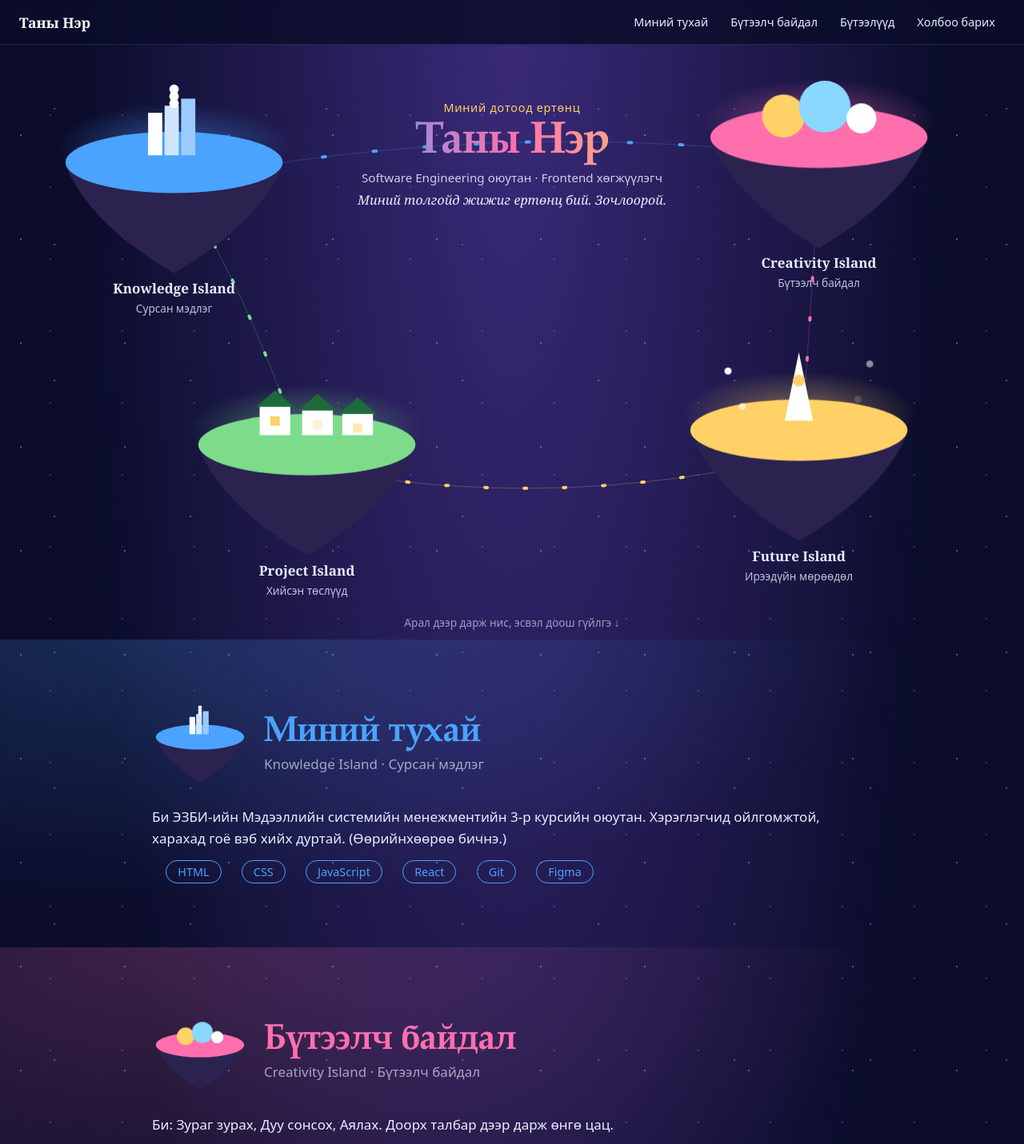
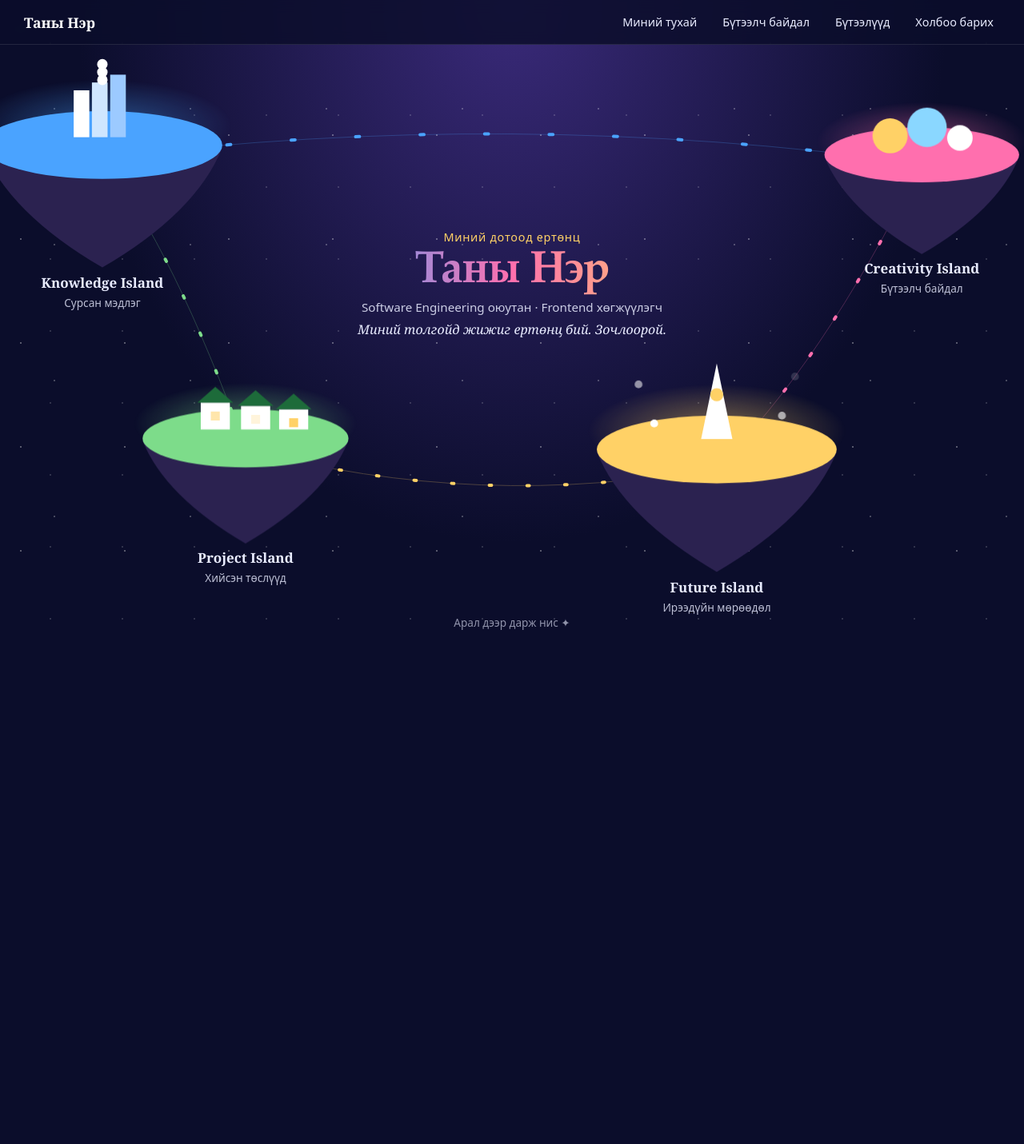
Before and after one commit to b23fa1241-cmyk/my-portfolio, a React (Vite) app: page / in a window 1280 px wide. Shown: the top 1431 px of the page at 80% size. After the commit the page ends 800 px from the top, so only its background shows below. Built offline with nearby package versions, Linux system fonts and the light colour scheme.

Commit message:
Арлуудыг тарааж байршуулсан

```diff
--- a/App.jsx
+++ b/App.jsx
@@ -1,12 +1,12 @@
-import { useRef, useState } from 'react'
+import { useEffect, useRef, useState } from 'react'
 import { me, knowledge, hobbies, projects, dreams } from './data'
 
 // cx: төвийн x (%), y: дээд ирмэг (%), ly: гэрлийн замын y (%)
 const ISLANDS = [
-  { id: 'knowledge', nav: 'Миний тухай', en: 'Knowledge Island', mn: 'Сурсан мэдлэг', c: '#4aa3ff', cx: 17, y: '6%', ly: 23, p: 10, t: '7s' },
-  { id: 'creativity', nav: 'Бүтээлч байдал', en: 'Creativity Island', mn: 'Бүтээлч байдал', c: '#ff6fae', cx: 80, y: '2%', ly: 19, p: 18, t: '5s' },
-  { id: 'project', nav: 'Бүтээлүүд', en: 'Project Island', mn: 'Хийсэн төслүүд', c: '#7ddc8a', cx: 30, y: '54%', ly: 71, p: 26, t: '8s' },
-  { id: 'future', nav: 'Холбоо барих', en: 'Future Island', mn: 'Ирээдүйн мөрөөдөл', c: '#ffd166', cx: 78, y: '52%', ly: 69, p: 14, t: '9s' },
+  { id: 'knowledge', nav: 'Миний тухай', en: 'Knowledge Island', mn: 'Сурсан мэдлэг', c: '#4aa3ff', cx: 10, y: '2%', ly: 19, s: 1.1, p: 10, t: '7s' },
+  { id: 'creativity', nav: 'Бүтээлч байдал', en: 'Creativity Island', mn: 'Бүтээлч байдал', c: '#ff6fae', cx: 90, y: '6%', ly: 20, s: 0.9, p: 18, t: '5s' },
+  { id: 'project', nav: 'Бүтээлүүд', en: 'Project Island', mn: 'Хийсэн төслүүд', c: '#7ddc8a', cx: 24, y: '54%', ly: 68, s: 0.95, p: 26, t: '8s' },
+  { id: 'future', nav: 'Холбоо барих', en: 'Future Island', mn: 'Ирээдүйн мөрөөдөл', c: '#ffd166', cx: 70, y: '54%', ly: 71, s: 1.1, p: 14, t: '9s' },
 ]
 
 function Deco({ id }) {
@@ -74,22 +74,45 @@ function IslandSvg({ id }) {
   )
 }
 
+const fromHash = () => ISLANDS.find((i) => '#' + i.id === location.hash)?.id || null
+const ZOOM = 1.8
+
 export default function App() {
-  const [fly, setFly] = useState(null)
+  const [fly, setFly] = useState(fromHash)       // камер аль арал руу ойртсон бэ
+  const [active, setActive] = useState(fromHash) // аль арлын мэдээлэл нээлттэй вэ
   const [meteors, setMeteors] = useState(false)
   const wref = useRef(null)
   const raf = useRef(0)
+  const timer = useRef(0)
+  const push = (id) => history.pushState(null, '', id ? '#' + id : location.pathname + location.search)
+
+  // Арал дээр дарах ч, навигацийн холбоос ч, ‹ › сум ч энэ нэг функцийг дуудна
+  const open = (id) => {
+    clearTimeout(timer.current)
+    push(id)
+    setFly(id)
+    if (active) setActive(id) // арлаас арал руу шууд шилжинэ (камер дамжина)
+    else timer.current = setTimeout(() => setActive(id), 650)
+  }
+  const close = () => { clearTimeout(timer.current); push(null); setActive(null); setFly(null) }
+
+  const k = ISLANDS.findIndex((i) => i.id === active)
+  const cur = ISLANDS[k]
+  const prev = ISLANDS[(k + 3) % 4], next = ISLANDS[(k + 1) % 4]
   const target = ISLANDS.find((i) => i.id === fly)
 
-  // Арал руу «нисээд», дараа нь харгалзах хэсэг рүү гүйлгэнэ
-  const pick = (id) => {
-    if (fly) return
-    setFly(id)
-    setTimeout(() => {
-      document.getElementById(id)?.scrollIntoView({ behavior: 'smooth' })
-      setTimeout(() => setFly(null), 700)
-    }, 650)
+  useEffect(() => {
+    const key = (e) => {
+      if (e.key === 'Escape') close()
+      if (cur && e.key === 'ArrowLeft') open(prev.id)
+      if (cur && e.key === 'ArrowRight') open(next.id)
     }
+    const pop = () => { const id = fromHash(); setActive(id); setFly(id) } // хөтчийн «Back» товч
+    addEventListener('keydown', key)
+    addEventListener('popstate', pop)
+    return () => { removeEventListener('keydown', key); removeEventListener('popstate', pop) }
+  })
+
   const secret = () => { setMeteors(true); setTimeout(() => setMeteors(false), 4500) }
   const move = (e) => {
     if (raf.current) return
@@ -102,21 +125,26 @@ export default function App() {
       el.style.setProperty('--my', clientY / innerHeight - 0.5)
     })
   }
+  // Сонгосон арлыг дэлгэцийн дээд хэсгийн голд аваачна
+  const cam = target ? `translate(${-ZOOM * (target.cx - 50)}%, ${-20 - ZOOM * (target.ly - 50)}%) scale(${ZOOM})` : 'none'
 
   return (
     <>
       <nav className="nav">
-        <a className="brand" href="#home">{me.name}</a>
-        <div>{ISLANDS.map((i) => <a key={i.id} href={`#${i.id}`}>{i.nav}</a>)}</div>
+        <button className="brand" onClick={close}>{me.name}</button>
+        <div>
+          {ISLANDS.map((i) => (
+            <a key={i.id} href={`#${i.id}`} className={active === i.id ? 'on' : ''} style={{ '--c': i.c }}
+              aria-current={active === i.id ? 'page' : undefined} onClick={(e) => { e.preventDefault(); open(i.id) }}>{i.nav}</a>
+          ))}
+        </div>
       </nav>
 
-      <main onMouseMove={move}>
-        <section id="home" className="home">
-          <div ref={wref} className={'world' + (fly ? ' has-fly' : '')}
-            style={{ transformOrigin: target ? `${target.cx}% ${target.ly}%` : '50% 50%' }}>
+      <main className="home" onMouseMove={move}>
+        <div ref={wref} className={'world' + (fly ? ' has-fly' : '')} style={{ transform: cam }}>
           <svg className="lanes" viewBox="0 0 100 100" preserveAspectRatio="none" aria-hidden="true">
             {ISLANDS.map((a, i) => {
-                const b = ISLANDS[[1, 3, 0, 2][i]] // Knowledge→Creativity→Future→Project→Knowledge
+              const b = ISLANDS[[1, 3, 0, 2][i]]
               const d = `M${a.cx} ${a.ly} Q${(a.cx + b.cx) / 2} ${(a.ly + b.ly) / 2 + (i % 2 ? 9 : -9)} ${b.cx} ${b.ly}`
               return (<g key={a.id} stroke={a.c} fill="none">
                 <path d={d} className="lane" vectorEffect="non-scaling-stroke" />
@@ -132,36 +160,36 @@ export default function App() {
           </header>
 
           {ISLANDS.map((i) => (
-              <button key={i.id} className={'isl' + (fly === i.id ? ' on' : '')} onClick={() => pick(i.id)}
-                style={{ '--c': i.c, '--cx': i.cx, '--y': i.y, '--p': i.p, '--t': i.t }} aria-label={`${i.en}: ${i.mn}`}>
+            <button key={i.id} className={'isl' + (fly === i.id ? ' on' : '')} onClick={() => open(i.id)}
+              style={{ '--c': i.c, '--cx': i.cx, '--y': i.y, '--s': i.s, '--p': i.p, '--t': i.t }} aria-label={`${i.en}: ${i.mn}`}>
               <IslandSvg id={i.id} />
               <b>{i.en}</b><span>{i.mn}</span>
             </button>
           ))}
-            <p className="scrollhint">Арал дээр дарж нис, эсвэл доош гүйлгэ ↓</p>
+          <p className="scrollhint">Арал дээр дарж нис ✦</p>
+        </div>
+
+        {cur && (
+          <div className="veil" onClick={close}>
+            <section key={cur.id} className="panel" style={{ '--c': cur.c }} role="dialog" aria-label={cur.en} onClick={(e) => e.stopPropagation()}>
+              <button className="x" onClick={close} aria-label="Хаах">×</button>
+              <div className="pbody">
+              <header className="ph-head">
+                <div><h2>{cur.nav}</h2><p>{cur.en} · {cur.mn}</p></div>
+              </header>
+              <Panel id={cur.id} onSecret={secret} />
               </div>
             </section>
-
-        {ISLANDS.map((i) => (
-          <section key={i.id} id={i.id} className="sec" style={{ '--c': i.c }}>
-            <div className="inner">
-              <header className="sh">
-                <IslandSvg id={i.id} />
-                <div><h2>{i.nav}</h2><p>{i.en} · {i.mn}</p></div>
-              </header>
-              <Panel id={i.id} onSecret={secret} />
           </div>
-          </section>
-        ))}
+        )}
       </main>
 
       {meteors && (
         <div className="rain" aria-live="polite">
-          {Array.from({ length: 22 }, (_, k) => <i key={k} style={{ left: `${(k * 53) % 100}%`, animationDelay: `${(k % 7) * 0.2}s` }} />)}
+          {Array.from({ length: 22 }, (_, j) => <i key={j} style={{ left: `${(j * 53) % 100}%`, animationDelay: `${(j % 7) * 0.2}s` }} />)}
           <p>Ирээдүй чинь одоо эхэлж байна 🚀</p>
         </div>
       )}
-      <footer>© {new Date().getFullYear()} {me.name} · React-ээр өөрөө бичсэн</footer>
     </>
   )
 }
--- a/styles.css
+++ b/styles.css
@@ -1,29 +1,36 @@
 :root{--ink:#e9ecff;--night:#0b0d2b;--H:max(520px,calc(100dvh - 56px))}
 *{box-sizing:border-box;margin:0}
-body{color:var(--ink);font:17px/1.6 system-ui,sans-serif;background:
+body{color:var(--ink);font:17px/1.6 system-ui,sans-serif;overflow:hidden;background:
  radial-gradient(1.5px 1.5px at 20% 30%,#fff9,transparent),radial-gradient(1px 1px at 70% 60%,#fff8,transparent),
  radial-gradient(1.5px 1.5px at 40% 80%,#fff7,transparent),
  radial-gradient(ellipse at 50% 0%,#3a2a7a,var(--night) 60%) var(--night);
  background-size:130px 130px,90px 90px,170px 170px,100% 100%;min-height:100vh}
 h1,h2,h3{font-family:"Palatino Linotype",Palatino,Georgia,serif;line-height:1.1}
-
-
-
-
-
-
-
-
-.isl{--iw:min(24vw,calc((var(--H)/2 - 60px)/.85));position:absolute;z-index:1;left:calc(var(--cx)*1%);top:var(--y);
- width:var(--iw);margin-left:calc(var(--iw)/-2);background:none;border:0;color:var(--ink);cursor:pointer;font:inherit;text-align:center;
+button{font:inherit;color:inherit}
+.nav{position:sticky;top:0;z-index:20;height:56px;display:flex;align-items:center;justify-content:space-between;padding:0 24px;background:#0b0d2bd9;backdrop-filter:blur(8px);border-bottom:1px solid #ffffff1a}
+.brand{font:700 1.1rem Georgia,serif;color:#fff;background:none;border:0;cursor:pointer}
+.nav div{display:flex;gap:4px;flex-wrap:wrap}
+.nav div a{color:var(--ink);text-decoration:none;padding:6px 14px;border-radius:999px;font-size:.9rem;transition:background .2s}
+.nav div a:hover,.nav div a:focus-visible{background:#ffffff26;outline:none}
+.nav div a.on{background:var(--c);color:#0b0d2b;font-weight:700}
+.home{position:relative;height:var(--H);overflow:hidden}
+.world{position:relative;height:100%;transition:transform .8s cubic-bezier(.65,0,.25,1)}
+.hero{position:absolute;left:50%;top:40%;translate:-50% -50%;width:min(38%,560px);text-align:center;transition:opacity .4s}
+.has-fly .hero,.has-fly .scrollhint{opacity:0}
+.hello{color:#ffd166;letter-spacing:.05em;font-size:.9rem}
+h1{font-size:clamp(2rem,4.4vw,4.2rem);margin:2px 0;background:linear-gradient(90deg,#4aa3ff,#ff6fae,#ffd166);-webkit-background-clip:text;background-clip:text;color:transparent}
+.role{opacity:.85;font-size:.95rem;line-height:1.4}.line{font:italic 1rem/1.4 Georgia,serif;margin-top:6px}
+.scrollhint{position:absolute;bottom:10px;left:50%;translate:-50% 0;opacity:.6;font-size:.85rem;transition:opacity .4s}
+.isl{--iw:min(24vw,calc((var(--H)*.43 - 52px)/.85));position:absolute;z-index:1;left:calc(var(--cx)*1%);top:var(--y);
+ width:calc(var(--iw)*var(--s,1));margin-left:calc(var(--iw)*var(--s,1)/-2);background:none;border:0;cursor:pointer;text-align:center;
  translate:calc(var(--mx,0)*var(--p)*-2px) calc(var(--my,0)*var(--p)*-2px);
  transition:translate .35s ease-out,scale .25s,opacity .4s;animation:float var(--t) ease-in-out infinite;will-change:translate,transform}
 .isl::before{content:"";position:absolute;z-index:-1;left:2%;right:2%;top:10%;height:36%;background:radial-gradient(closest-side,var(--c),transparent);opacity:.45}
 .isl svg{width:100%;display:block}
-.isl b{display:block;font-family:Georgia,serif;line-height:1.2}.isl span{opacity:.8;font-size:.85rem}
-.isl:hover,.isl:focus-visible{scale:1.06}
-.isl:focus-visible{outline:2px dashed var(--c);outline-offset:6px}
-.has-fly .isl:not(.on){opacity:0}
+.isl b{display:block;font-family:Georgia,serif;line-height:1.2;transition:opacity .3s}.isl span{opacity:.8;font-size:.85rem;transition:opacity .3s}
+.isl:hover,.isl:focus-visible{scale:1.06;outline:none}
+.has-fly .isl:not(.on){opacity:0;pointer-events:none}
+.isl.on b,.isl.on span{opacity:0}
 @keyframes float{50%{transform:translateY(-12px)}}
 .blob{transform-box:fill-box;transform-origin:center;animation:wob 2.4s ease-in-out infinite}
 @keyframes wob{50%{transform:scale(1.3)}}
@@ -33,60 +40,38 @@ h1,h2,h3{font-family:"Palatino Linotype",Palatino,Georgia,serif;line-height:1.1}
 .lane{stroke-width:1;opacity:.25}
 .pulse{stroke-width:4;stroke-linecap:round;stroke-dasharray:6 94;animation:run 4.4s linear infinite}
 @keyframes run{from{stroke-dashoffset:6}to{stroke-dashoffset:-94}}
-
+.veil{position:fixed;inset:56px 0 0;z-index:5;display:flex;justify-content:center;align-items:flex-end;padding:16px;background:linear-gradient(transparent 25%,#05061acc 70%);animation:fade .3s}
 @keyframes fade{from{opacity:0}}
-
-@keyframes pop{from{transform:scale(.6);opacity:0}}
-
-
-
-
+.panel{position:relative;width:min(780px,100%);background:#0b0d2bf2;border:2px solid var(--c);border-radius:28px 6px 28px 6px;box-shadow:0 0 50px color-mix(in srgb,var(--c) 45%,transparent);animation:pop .35s cubic-bezier(.2,1.4,.4,1)}
+.pbody{max-height:54vh;overflow:auto;padding:50px 28px 26px;border-radius:inherit}
+@keyframes pop{from{transform:scale(.7);opacity:0}}
+.ph-head{display:flex;align-items:center;justify-content:center;gap:10px;text-align:center;margin-bottom:14px}
+.ph-head h2{font-size:clamp(1.6rem,4vw,2.4rem);color:var(--c)}.ph-head p{opacity:.65;font-size:.9rem}
+.x{position:absolute;right:12px;top:10px;z-index:2;width:34px;height:34px;border-radius:50%;background:#0b0d2b;border:1px solid var(--c);color:var(--c);font-size:1.3rem;line-height:1;cursor:pointer}
+.x:hover,.x:focus-visible{background:color-mix(in srgb,var(--c) 25%,#0b0d2b);outline:none}
+.panel h3{margin:14px 0 4px}.panel a{color:var(--c);font-weight:600}.panel li{margin-left:1.2em}
 .chips{display:flex;flex-wrap:wrap;gap:8px;list-style:none;margin-top:14px;padding:0}
 .chips li{margin:0;border:1px solid var(--c);color:var(--c);border-radius:999px;padding:2px 14px;font-size:.9rem}
-.paint{position:relative;height:200px;margin-top:12px;border:1px dashed var(--c);border-radius:14px;overflow:hidden;cursor:crosshair}
+.paint{position:relative;height:150px;margin-top:12px;border:1px dashed var(--c);border-radius:14px;overflow:hidden;cursor:crosshair}
 .paint i{position:absolute;width:34px;height:34px;margin:-17px;border-radius:50%;animation:pop .3s}
+.ph{position:absolute;inset:0;display:grid;place-items:center;opacity:.5;font-style:normal;pointer-events:none}
 .grid{display:grid;grid-template-columns:repeat(auto-fit,minmax(190px,1fr));gap:16px}
 .card{text-decoration:none;color:var(--ink)!important;font-weight:400!important}
-.shot{height:100px;border-radius:12px;display:grid;place-items:center;font:700 2.6rem Georgia,serif;color:#fff8}
+.shot{height:90px;border-radius:12px;display:grid;place-items:center;font:700 2.4rem Georgia,serif;color:#fff8}
 .card h3{margin:8px 0 2px}.card small{opacity:.6}
-.secret{position:absolute;right:18px;bottom:14px;background:none;border:0;color:var(--c);opacity:.15;font-size:1.1rem;cursor:pointer}
+.secret{position:absolute;right:16px;bottom:8px;background:none;border:0;color:var(--c);opacity:.15;font-size:1.1rem;cursor:pointer}
 .secret:hover{opacity:.8}
-.rain{position:fixed;inset:0;z-index:9;pointer-events:none;overflow:hidden}
+.rain{position:fixed;inset:0;z-index:30;pointer-events:none;overflow:hidden}
 .rain i{position:absolute;top:-120px;width:2px;height:110px;background:linear-gradient(#fff,transparent);transform:rotate(25deg);animation:fall 1.3s linear infinite}
 @keyframes fall{to{transform:translate(-320px,115vh) rotate(25deg)}}
 .rain p{position:absolute;top:42%;width:100%;text-align:center;font:700 clamp(1.4rem,5vw,2.6rem) Georgia,serif;text-shadow:0 0 20px #ffd166;animation:pop .6s}
-
-
-@media (prefers-reduced-motion:reduce){*{animation:none!important;transition:none!important}}
-
-html{scroll-behavior:smooth;scroll-padding-top:56px}
-.nav{position:sticky;top:0;z-index:20;height:56px;display:flex;align-items:center;justify-content:space-between;padding:0 24px;background:#0b0d2bd9;backdrop-filter:blur(8px);border-bottom:1px solid #ffffff1a}
-.brand{font:700 1.1rem Georgia,serif;color:#fff;text-decoration:none}
-.nav div{display:flex;gap:4px;flex-wrap:wrap}
-.nav div a{color:var(--ink);text-decoration:none;padding:6px 12px;border-radius:999px;font-size:.9rem}
-.nav a:hover,.nav a:focus-visible{background:#ffffff26;outline:none}
-.home{position:relative;height:var(--H);overflow:hidden}
-.world{position:relative;height:100%;transition:transform .8s cubic-bezier(.65,0,.25,1)}
-.world.has-fly{transform:scale(2.2)}
-.hero{position:absolute;left:50%;top:9%;translate:-50% 0;width:min(38%,560px);text-align:center;transition:opacity .4s}
-.has-fly .hero,.has-fly .scrollhint{opacity:0}
-.hello{color:#ffd166;letter-spacing:.05em;font-size:.9rem}
-h1{font-size:clamp(2rem,4.4vw,4.2rem);margin:2px 0;background:linear-gradient(90deg,#4aa3ff,#ff6fae,#ffd166);-webkit-background-clip:text;background-clip:text;color:transparent}
-.role{opacity:.85;font-size:.95rem;line-height:1.4}.line{font:italic 1rem/1.4 Georgia,serif;margin-top:6px}
-.scrollhint{position:absolute;bottom:10px;left:50%;translate:-50% 0;opacity:.6;font-size:.85rem;transition:opacity .4s}
-.sec{padding:80px 20px;background:radial-gradient(ellipse at 15% 0%,color-mix(in srgb,var(--c) 20%,transparent),transparent 60%)}
-.inner{position:relative;max-width:900px;margin:0 auto}
-.sh{display:flex;align-items:center;gap:20px;margin-bottom:26px}
-.sh svg{width:120px;flex:none;animation:float 6s ease-in-out infinite}
-.sh h2{font-size:clamp(1.8rem,5vw,2.8rem);color:var(--c)}.sh p{opacity:.65}
-.inner h3{margin:16px 0 4px}.inner a{color:var(--c);font-weight:600}.inner li{margin-left:1.2em}
-.ph{position:absolute;inset:0;display:grid;place-items:center;opacity:.5;font-style:normal;pointer-events:none}
-.secret{bottom:-44px;right:0}
-footer{text-align:center;padding:28px 12px;opacity:.55;font-size:.85rem}
 @media (max-width:700px){
- .nav{padding:0 10px}.brand{display:none}.nav div{justify-content:center;width:100%}.nav div a{padding:6px 8px;font-size:.78rem}
- .home{height:auto;overflow:visible}
- .world{height:auto;display:grid;grid-template-columns:1fr 1fr;gap:18px;padding:20px 12px}.world.has-fly{transform:none}.lanes,.scrollhint{display:none}
+ body{overflow:auto}
+ .nav{padding:0 8px}.brand{display:none}.nav div{justify-content:center;width:100%}.nav div a{padding:6px 8px;font-size:.78rem}
+ .home{height:auto;overflow:visible;min-height:var(--H)}
+ .world{height:auto;display:grid;grid-template-columns:1fr 1fr;gap:18px;padding:20px 12px;transform:none!important}.lanes,.scrollhint{display:none}
  .hero{position:static;translate:none;width:auto;grid-column:1/-1}
  .isl{position:relative;left:auto;top:auto;width:100%;margin:0;translate:none}
- .sh svg{width:84px}.sec{padding:56px 16px}}
+ .has-fly .isl:not(.on){opacity:1;pointer-events:auto}.isl.on b,.isl.on span{opacity:1}
+ .veil{align-items:center;background:#05061ae6}.pbody{max-height:76vh;padding:50px 18px 20px}}
+@media (prefers-reduced-motion:reduce){*{animation:none!important;transition:none!important}}
```
Lines whose indentation alone changed are shown as unchanged.
